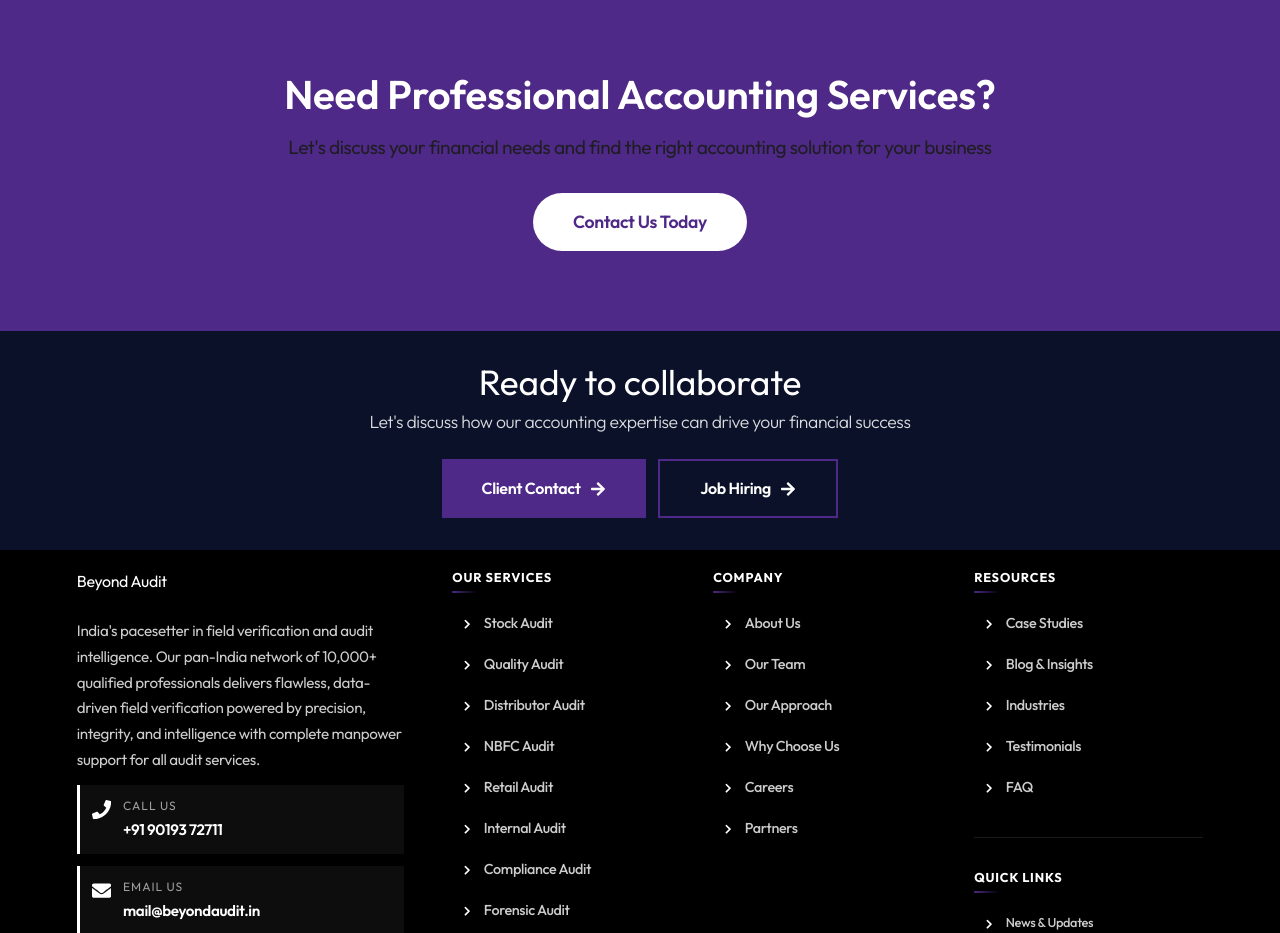
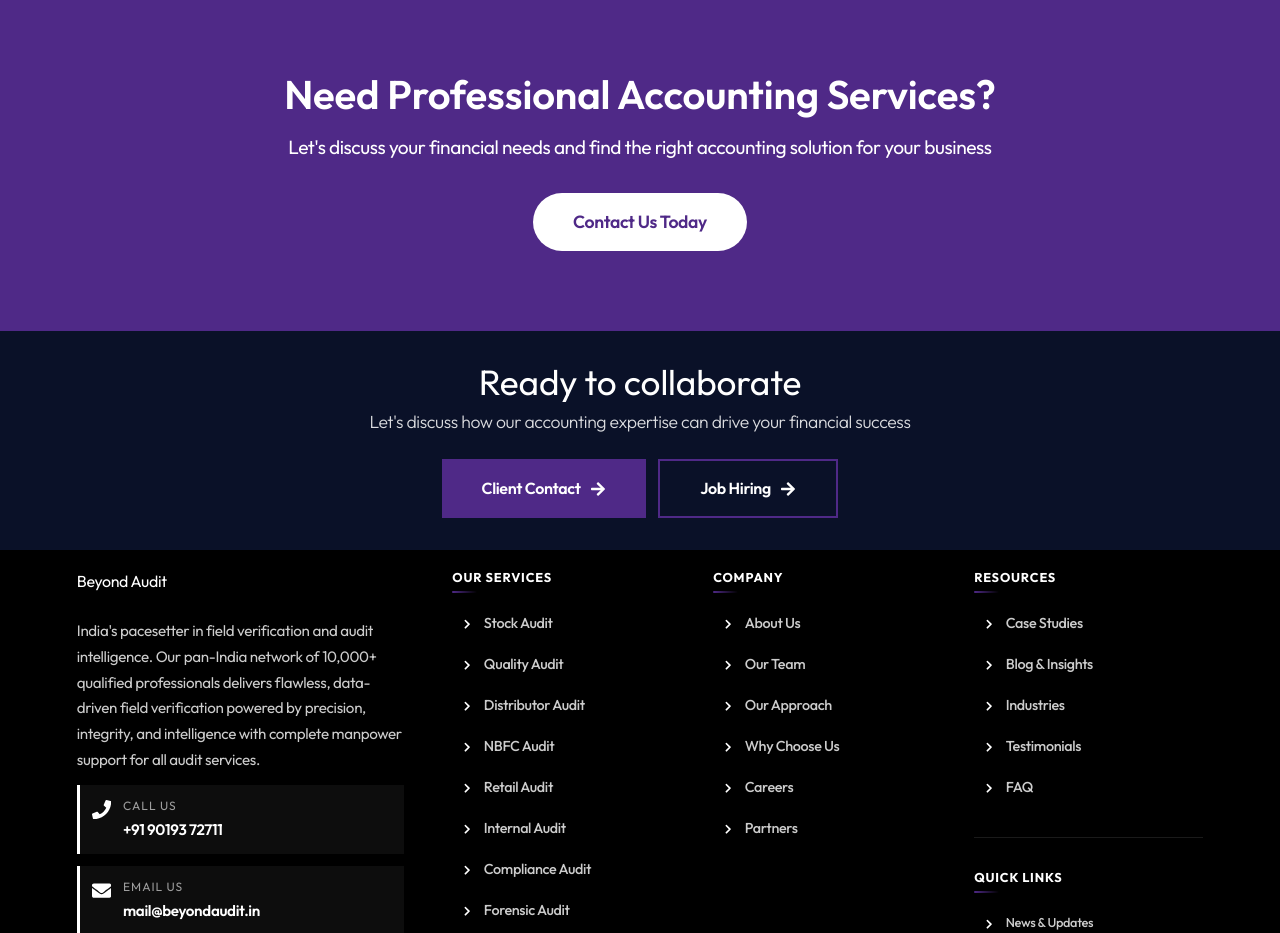
Before and after one commit to octaleadsprivatelimited-cloud/beyondaudit, a React (Create React App) app in the folder frontend/: page /services in a window 1280 px wide. Shown: the part 5220-6153 px from the top of the page. Built offline with nearby package versions, Linux system fonts and the light colour scheme.

Commit message:
Update services CTA text color to white

```diff
--- a/frontend/src/pages/Services.css
+++ b/frontend/src/pages/Services.css
@@ -196,7 +196,8 @@
 
 .services-cta p {
   font-size: 1.2rem;
-  opacity: 0.95;
+  color: white;
+  opacity: 1;
   margin-bottom: 2rem;
 }
 
```
